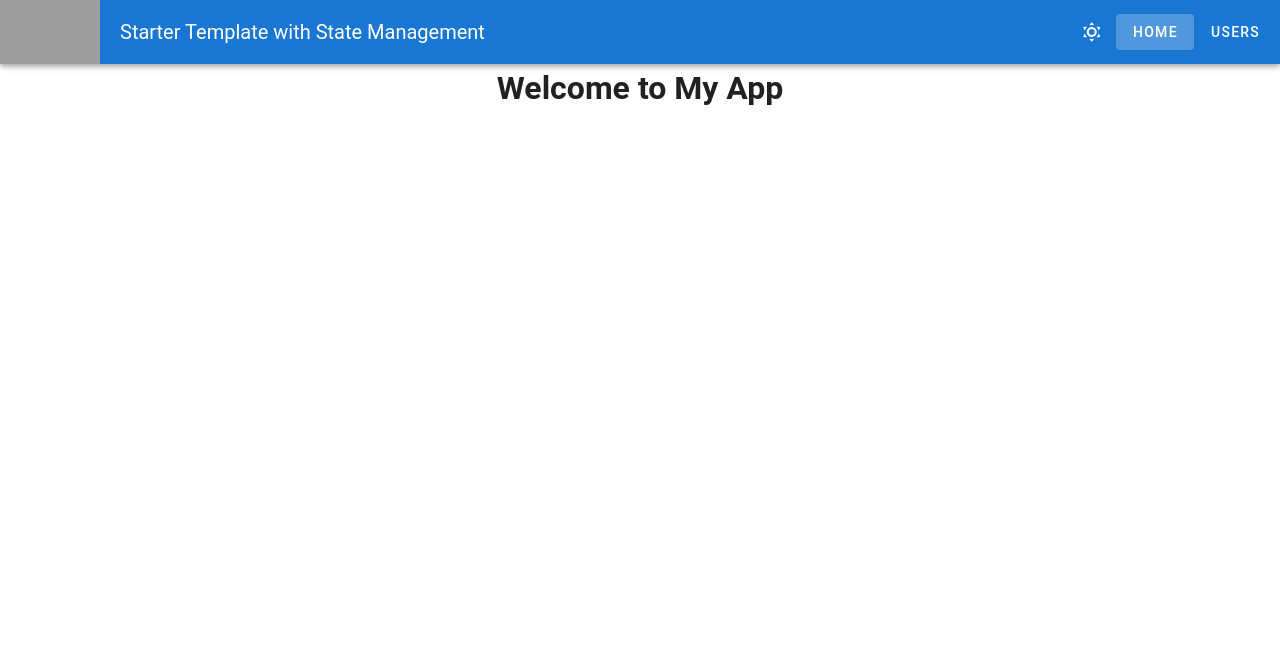
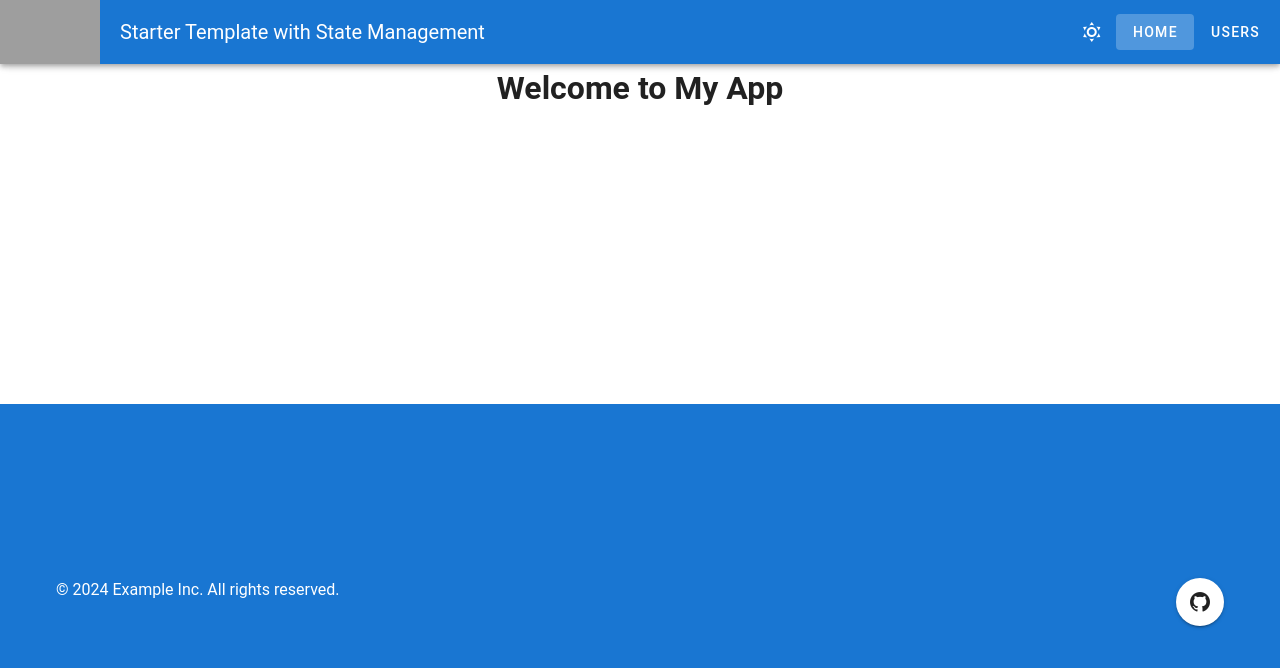
Before and after one commit to lokanathchandrareddy/exampleinc-core, a Nuxt app: page / in a window 1280 px wide. Shown: the top 668 px of the page. Built offline with nearby package versions, Linux system fonts and the light colour scheme; grey boxes are pictures that could not be loaded.

Commit message:
feat: add footer
Footer component

```diff
--- /dev/null
+++ b/components/CompanyFooter.vue
@@ -0,0 +1,58 @@
+<template>
+  <VFooter class="pa-3" :height="height" :color="color">
+    <VContainer>
+      <VRow>
+        <VCol cols="12" md="6" class="text-center text-md-left">
+          <p>{{ footerText }}</p>
+        </VCol>
+        <VCol cols="12" md="6" class="text-center text-md-right">
+          <!-- Social Media Links or Custom Content -->
+          <VBtn v-for="link in socialLinks" :key="link.name" icon :href="link.url" target="_blank">
+            <VIcon>{{ link.icon }}</VIcon>
+          </VBtn>
+        </VCol>
+      </VRow>
+    </VContainer>
+  </VFooter>
+</template>
+
+<script setup lang="ts">
+import { defineProps } from 'vue'
+import { VContainer, VRow } from 'vuetify/components';
+
+const props = defineProps({
+  footerText: {
+    type: String,
+    default: '© 2024 Example Inc. All rights reserved.',
+  },
+  color: {
+    type: String,
+    default: 'primary',
+  },
+  height: {
+    type: String,
+    default: 'auto',
+  },
+  socialLinks: {
+    type: Array,
+    default: () => [
+      { name: 'GitHub', url: 'https://github.com', icon: 'mdi-github' },
+    ],
+  },
+})
+</script>
+
+<style scoped>
+/* Basic styles for the footer */
+.text-center {
+  text-align: center;
+}
+
+.text-md-left {
+  text-align: left;
+}
+
+.text-md-right {
+  text-align: right;
+}
+</style>
--- a/layouts/default.vue
+++ b/layouts/default.vue
@@ -7,9 +7,14 @@
         {{ snackbar.message }}
       </v-snackbar>
     </VMain>
-    <VFooter>
-      <!--footer content -->
-    </VFooter>
+
+    <CompanyFooter
+      footerText="© 2024 Example Inc. All rights reserved."
+      color="primary"
+      :socialLinks="[
+        { name: 'GitHub', url: 'https://github.com', icon: 'mdi-github' }
+      ]"
+    />
   </VApp>
 </template>
 
@@ -17,6 +22,7 @@
   import { VApp } from 'vuetify/components'
   import { ref, provide } from 'vue'
   import NavBar from '~/components/NavBar.vue'
+  import CompanyFooter from '~/components/CompanyFooter.vue'
 
 
   const snackbar = ref({
```
